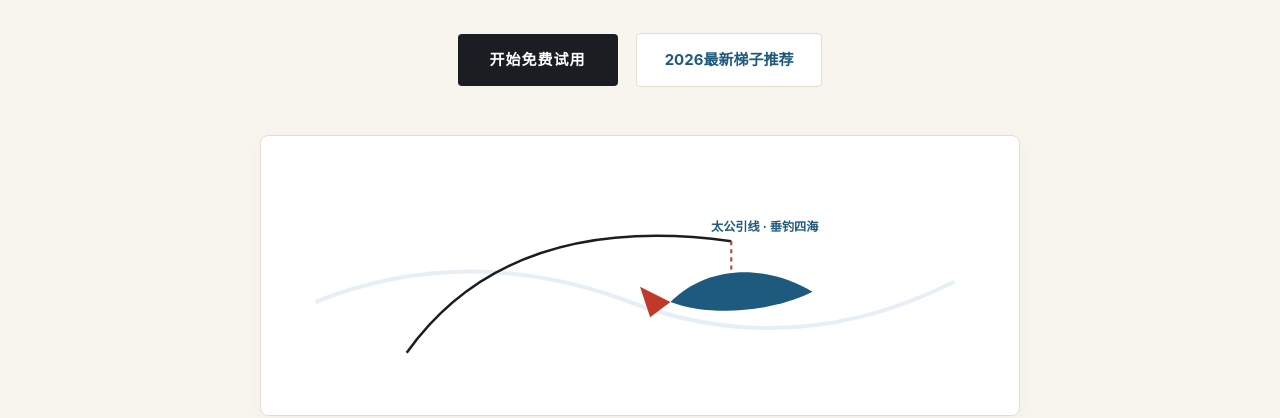
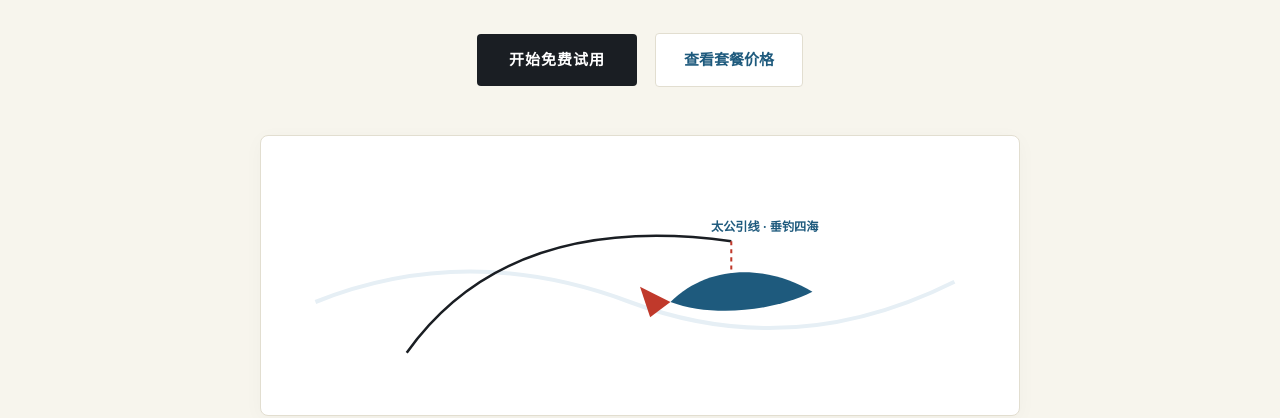
Before and after one commit to 9jacky9/yuyuncloud.lol, a plain HTML site: page index.html in a window 1280 px wide. Shown: the part 405-823 px from the top of the page. Drawn offline with Linux system fonts and the light colour scheme.

Commit message:
Update hero ladder button to pricing section anchor

```diff
--- a/index.html
+++ b/index.html
@@ -563,9 +563,7 @@
         <a href="https://ww012.twilightaff.com/#/?code=A56DH1Af" target="_blank" rel="nofollow" class="btn-ink-trial">
           开始免费试用
         </a>
-        <a href="https://dajichang.mom/" target="_blank" class="btn-ink-pbn">
-          2026最新梯子推荐
-        </a>
+        <a href="#pricing" class="btn-ink-pbn">查看套餐价格</a>
       </div>
 
       <!-- Vector Artwork: Ink Koi Swimming & Angling Rod in Mist -->
```
